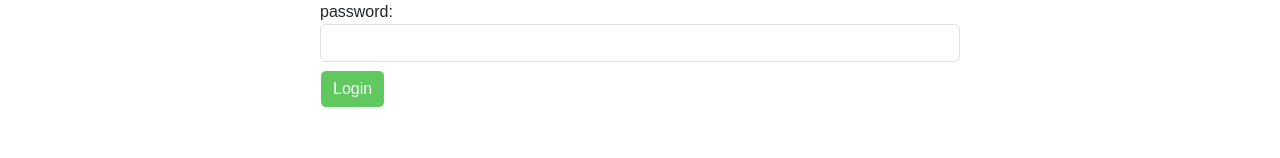
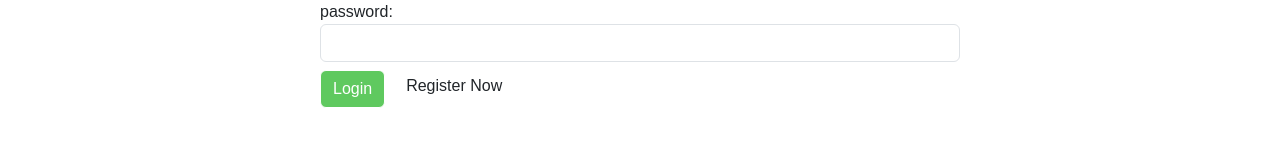
Before and after one commit to Shehab1001/E-Commerce--React, a React (Create React App) app: page /login in a window 1280 px wide. Shown: the part 210-368 px from the top of the page. Built offline with nearby package versions, Linux system fonts and the light colour scheme; a web font is replaced by a local one.

Commit message:
userToken saved at localStorage

```diff
--- a/src/Components/Login/Login.jsx
+++ b/src/Components/Login/Login.jsx
@@ -2,9 +2,10 @@ import axios, { Axios } from 'axios';
 import { Formik, useFormik } from 'formik';
 import Style from './Login.module.css'
 import react, { useState } from 'react';
-import { useNavigate } from 'react-router-dom';
+import { Link, useNavigate } from 'react-router-dom';
 import * as Yup from 'yup';
 import { Audio } from 'react-loader-spinner'
+
 
 export default function Login() {
 
@@ -22,6 +23,7 @@ export default function Login() {
             })
         if (data.message === 'success') {
             setLoading(false);
+            localStorage.setItem('userToken', data.token);
             navigate('/');
         }
     }
@@ -74,7 +76,12 @@ export default function Login() {
                             wrapperStyle
                             wrapperClass
                         />
-                    </button> : <button type='submit' disabled={!(formik.isValid && formik.dirty)} className='btn bg-main text-white mt-2'>Login</button>}
+                    </button> : <div className='d-flex align-items-center'>
+                        <button type='submit' disabled={!(formik.isValid && formik.dirty)} className='btn bg-main text-white mt-2 me-2'>Login</button>
+                        <Link className='btn pt-2' to={'/register'}>Register Now</Link>
+                    </div>
+
+                }
 
 
             </form>
```
